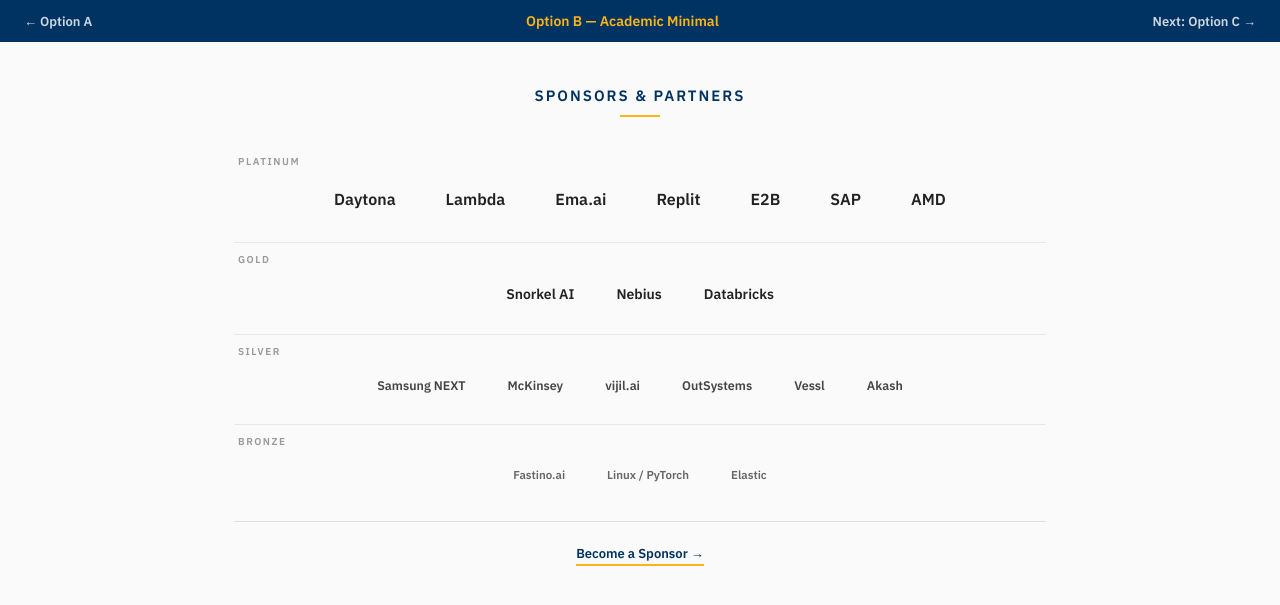
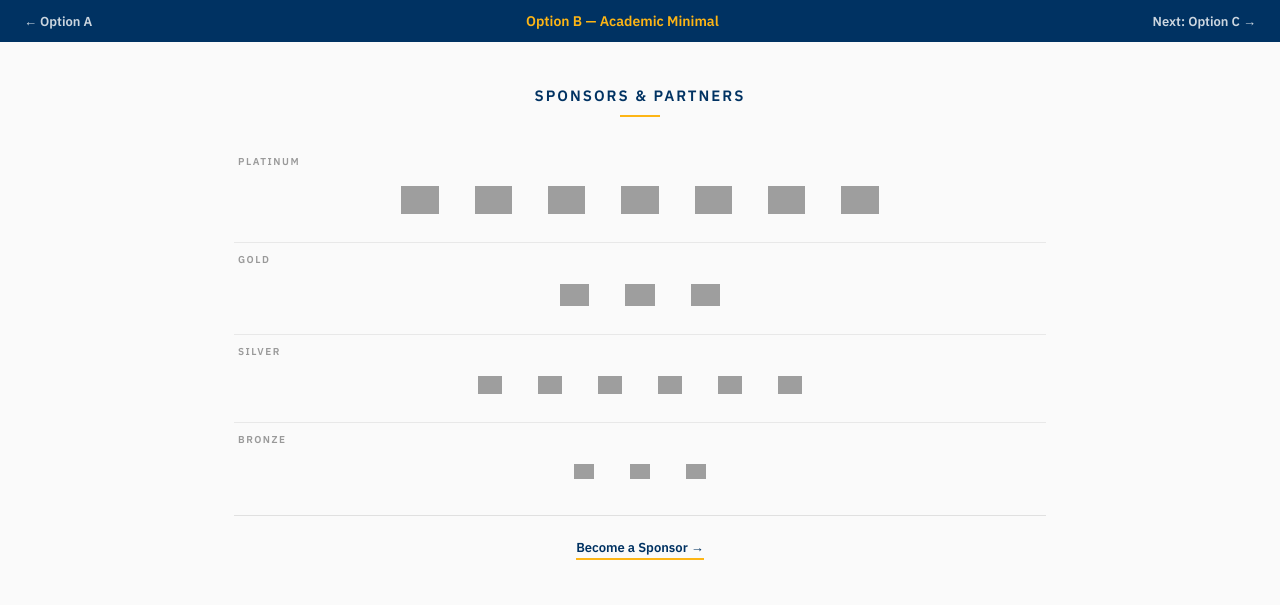
Before and after one commit to wilwixqa1/Agentic-AI-Summit-Sponsor-Mock, a FastAPI app: page /option-b in a window 1280 px wide. Shown: the top 605 px of the page. Run offline with FastAPI, Linux system fonts and the light colour scheme; grey boxes are pictures that could not be loaded.

Commit message:
Add company logos via Clearbit CDN with text fallback

```diff
--- a/main.py
+++ b/main.py
@@ -10,31 +10,31 @@ templates = Jinja2Templates(directory="templates")
 
 SPONSORS = {
     "platinum": [
-        {"name": "Daytona", "url": "https://www.daytona.io/"},
-        {"name": "Lambda", "url": "https://lambda.ai/"},
-        {"name": "Ema.ai", "url": "https://www.ema.ai/"},
-        {"name": "Replit", "url": "https://replit.com/"},
-        {"name": "E2B", "url": "https://e2b.dev/"},
-        {"name": "SAP", "url": "https://www.sap.com/"},
-        {"name": "AMD", "url": "https://www.amd.com/"},
+        {"name": "Daytona", "url": "https://www.daytona.io/", "logo": "https://logo.clearbit.com/daytona.io"},
+        {"name": "Lambda", "url": "https://lambda.ai/", "logo": "https://logo.clearbit.com/lambdalabs.com"},
+        {"name": "Ema.ai", "url": "https://www.ema.ai/", "logo": "https://logo.clearbit.com/ema.ai"},
+        {"name": "Replit", "url": "https://replit.com/", "logo": "https://logo.clearbit.com/replit.com"},
+        {"name": "E2B", "url": "https://e2b.dev/", "logo": "https://logo.clearbit.com/e2b.dev"},
+        {"name": "SAP", "url": "https://www.sap.com/", "logo": "https://logo.clearbit.com/sap.com"},
+        {"name": "AMD", "url": "https://www.amd.com/", "logo": "https://logo.clearbit.com/amd.com"},
     ],
     "gold": [
-        {"name": "Snorkel AI", "url": "https://snorkel.ai/"},
-        {"name": "Nebius", "url": "https://nebius.com/"},
-        {"name": "Databricks", "url": "https://www.databricks.com/"},
+        {"name": "Snorkel AI", "url": "https://snorkel.ai/", "logo": "https://logo.clearbit.com/snorkel.ai"},
+        {"name": "Nebius", "url": "https://nebius.com/", "logo": "https://logo.clearbit.com/nebius.com"},
+        {"name": "Databricks", "url": "https://www.databricks.com/", "logo": "https://logo.clearbit.com/databricks.com"},
     ],
     "silver": [
-        {"name": "Samsung NEXT", "url": "https://www.samsungnext.com/"},
-        {"name": "McKinsey", "url": "https://www.mckinsey.com/"},
-        {"name": "vijil.ai", "url": "https://vijil.ai/"},
-        {"name": "OutSystems", "url": "https://www.outsystems.com/"},
-        {"name": "Vessl", "url": "https://vessl.ai/"},
-        {"name": "Akash", "url": "https://akash.network/"},
+        {"name": "Samsung NEXT", "url": "https://www.samsungnext.com/", "logo": "https://logo.clearbit.com/samsungnext.com"},
+        {"name": "McKinsey", "url": "https://www.mckinsey.com/", "logo": "https://logo.clearbit.com/mckinsey.com"},
+        {"name": "vijil.ai", "url": "https://vijil.ai/", "logo": "https://logo.clearbit.com/vijil.ai"},
+        {"name": "OutSystems", "url": "https://www.outsystems.com/", "logo": "https://logo.clearbit.com/outsystems.com"},
+        {"name": "Vessl", "url": "https://vessl.ai/", "logo": "https://logo.clearbit.com/vessl.ai"},
+        {"name": "Akash", "url": "https://akash.network/", "logo": "https://logo.clearbit.com/akash.network"},
     ],
     "bronze": [
-        {"name": "Fastino.ai", "url": "#"},
-        {"name": "Linux / PyTorch", "url": "https://pytorch.org/"},
-        {"name": "Elastic", "url": "https://www.elastic.co/"},
+        {"name": "Fastino.ai", "url": "#", "logo": "https://logo.clearbit.com/fastino.ai"},
+        {"name": "Linux / PyTorch", "url": "https://pytorch.org/", "logo": "https://logo.clearbit.com/pytorch.org"},
+        {"name": "Elastic", "url": "https://www.elastic.co/", "logo": "https://logo.clearbit.com/elastic.co"},
     ],
 }
 
--- a/templates/option_b.html
+++ b/templates/option_b.html
@@ -30,20 +30,26 @@
     display:inline-block;
     font-size:10px; font-weight:600; letter-spacing:1.5px;
     text-transform:uppercase; color:#999;
-    margin-bottom:8px; margin-left:4px;
+    margin-bottom:10px; margin-left:4px;
   }
-  .logos { display:flex; flex-wrap:wrap; gap:0; justify-content:center; }
+  .logos { display:flex; flex-wrap:wrap; gap:4px; justify-content:center; }
   .logo {
     display:inline-flex; align-items:center; justify-content:center;
-    padding:8px 18px; margin:3px;
-    font-weight:600; color:#222; text-decoration:none;
-    border-radius:4px; transition:background 0.15s;
+    padding:6px 14px; margin:2px;
+    text-decoration:none; border-radius:4px;
+    transition:background 0.15s;
   }
   .logo:hover { background:#eef1f5; }
-  .tier--platinum .logo { font-size:16px; padding:10px 22px; }
-  .tier--gold .logo { font-size:14px; }
-  .tier--silver .logo { font-size:12.5px; color:#444; }
-  .tier--bronze .logo { font-size:11.5px; color:#666; }
+  .logo img { object-fit:contain; }
+  .logo .fallback { font-weight:600; color:#222; }
+  .tier--platinum .logo img { height:28px; }
+  .tier--platinum .logo .fallback { font-size:16px; }
+  .tier--gold .logo img { height:22px; }
+  .tier--gold .logo .fallback { font-size:14px; }
+  .tier--silver .logo img { height:18px; }
+  .tier--silver .logo .fallback { font-size:12.5px; color:#444; }
+  .tier--bronze .logo img { height:15px; }
+  .tier--bronze .logo .fallback { font-size:11.5px; color:#666; }
 
   .divider { width:100%; height:1px; background:#e8e8e8; margin:4px 0; }
 
@@ -75,7 +81,10 @@
     <div class="tier-tag">{{ tier_name | capitalize }}</div>
     <div class="logos">
       {% for s in sponsors[tier_name] %}
-      <a href="{{ s.url }}" class="logo" target="_blank">{{ s.name }}</a>
+      <a href="{{ s.url }}" class="logo" target="_blank">
+        <img src="{{ s.logo }}" alt="{{ s.name }}" onerror="this.style.display='none';this.nextElementSibling.style.display='inline';">
+        <span class="fallback" style="display:none;">{{ s.name }}</span>
+      </a>
       {% endfor %}
     </div>
   </div>
```
Also changed, not shown: templates/option_a.html (+12 -6 lines), templates/option_c.html (+21 -7 lines).
